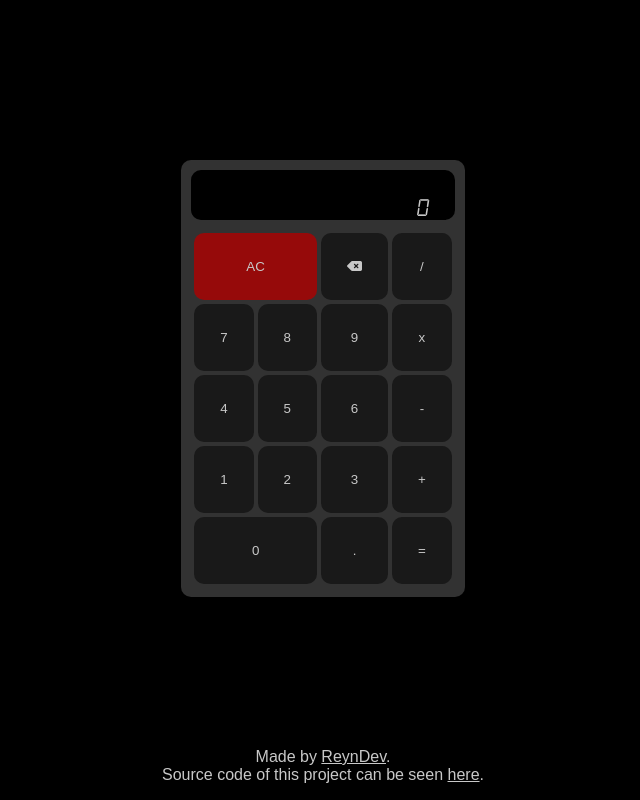
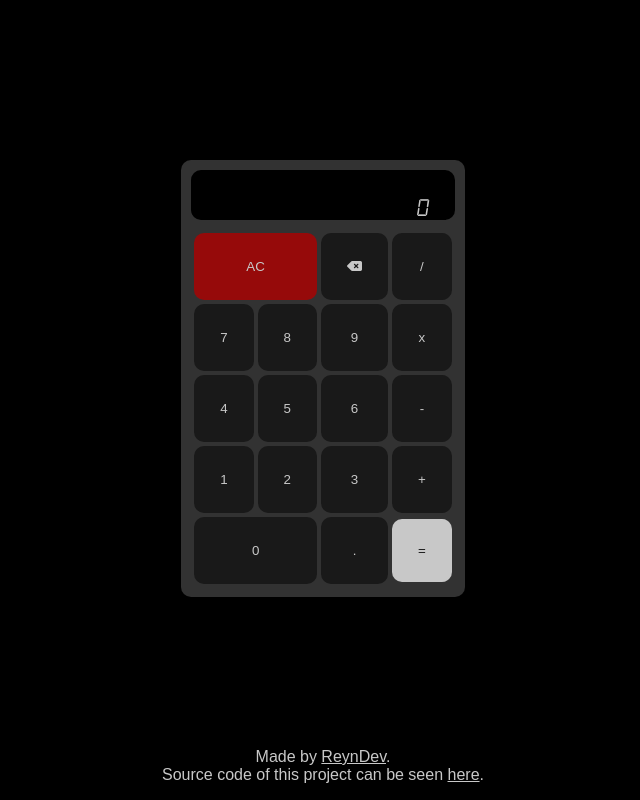
Before and after one commit to Reynaldev/recalculate, a React (Create React App) app: page / in a window 1280 px wide. Shown: the whole page, without its empty margins (317-957 px from the left). Built offline with nearby package versions, Linux system fonts and the light colour scheme.

Commit message:
Changed the equal button

```diff
--- a/src/App.css
+++ b/src/App.css
@@ -60,6 +60,23 @@ button:hover {
   font-family: "alarm-clock";
 }
 
+#equals {
+  background-color: rgb(200, 200, 200);
+  color: rgb(25, 25, 25);
+
+  border: none;
+
+  transition: 0.3s;
+}
+
+#equals:hover {
+  background-color: rgb(150, 150, 150);
+
+  border: none;
+
+  transition: 0.3s;
+}
+
 @font-face {
   font-family: "alarm-clock";
   src: url(./assets/font/alarm-clock.ttf);
```
